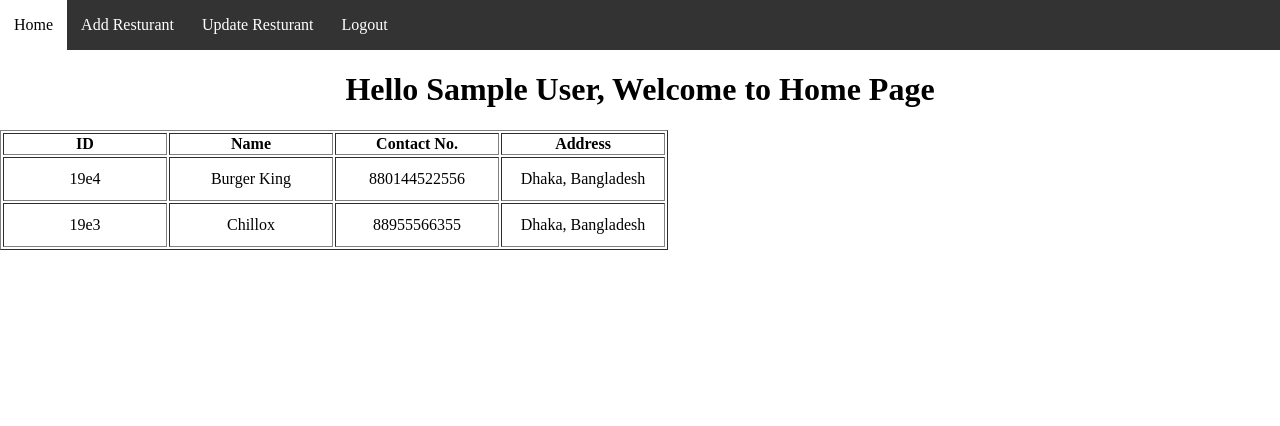
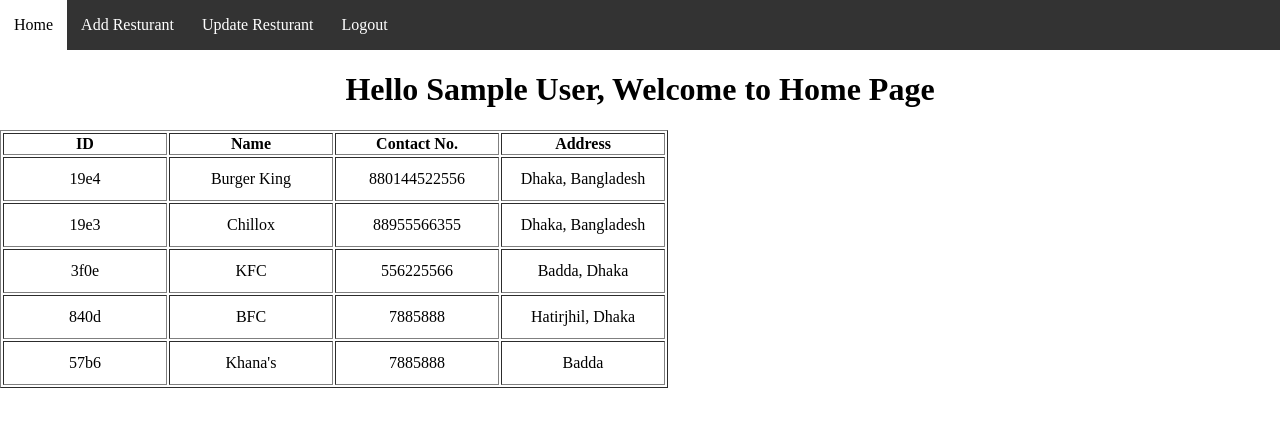
Before and after one commit to mahmoodfoysal/restaurant-management-vue3, a Vue app: page / in a window 1280 px wide. Shown: the top 426 px of the page. Built offline with nearby package versions, Linux system fonts and the light colour scheme; data requests are answered from the project's data file; sample sign-in values are in the browser's storage.

Commit message:
add restaurant added

```diff
--- a/db.json
+++ b/db.json
@@ -31,6 +31,24 @@
       "name": "Chillox",
       "contact": 88955566355,
       "address": "Dhaka, Bangladesh"
+    },
+    {
+      "id": "3f0e",
+      "name": "KFC",
+      "contact": "556225566",
+      "address": "Badda, Dhaka"
+    },
+    {
+      "id": "840d",
+      "name": "BFC",
+      "contact": "7885888",
+      "address": "Hatirjhil, Dhaka"
+    },
+    {
+      "id": "57b6",
+      "name": "Khana's",
+      "contact": "7885888",
+      "address": "Badda"
     }
   ]
 }
--- a/src/components/AddRestaurent.vue
+++ b/src/components/AddRestaurent.vue
@@ -19,6 +19,7 @@
 
 <script>
 import Header from './Header.vue';
+import axios from 'axios';
 export default {
     name: 'AddRestaurent',
     components: {
@@ -34,7 +35,15 @@ export default {
         }
     },
     methods: {
-        addRestaurant() {
+        async addRestaurant() {
+            const result = await axios.post("http://localhost:3000/restaurant", {
+                name: this.restaurant.name,
+                contact: this.restaurant.contact,
+                address: this.restaurant.address,
+            });
+            if(result.status === 201) {
+                    this.$router.push({name: 'Home'});
+                }
             console.log("Button Click")
         }
     },
```
